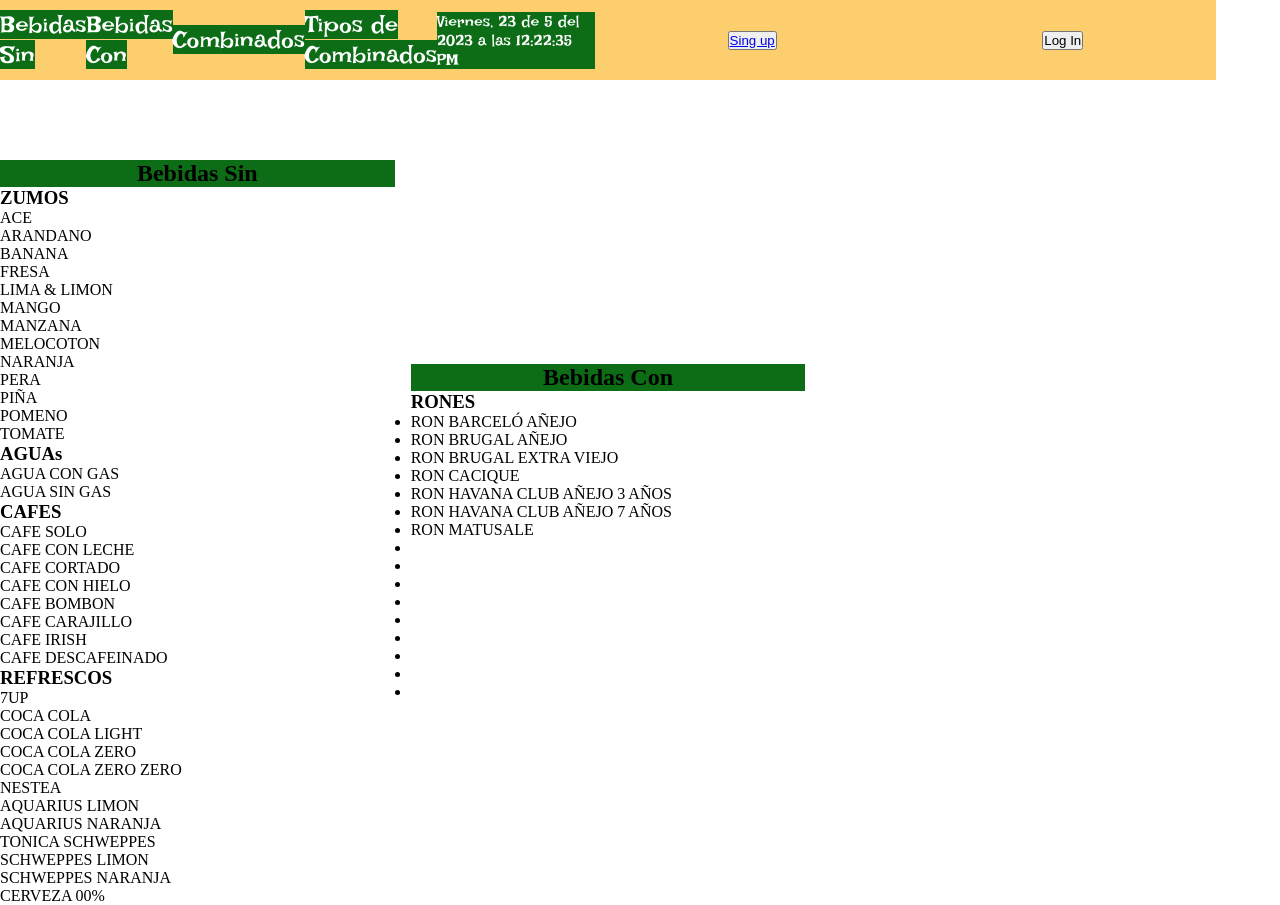
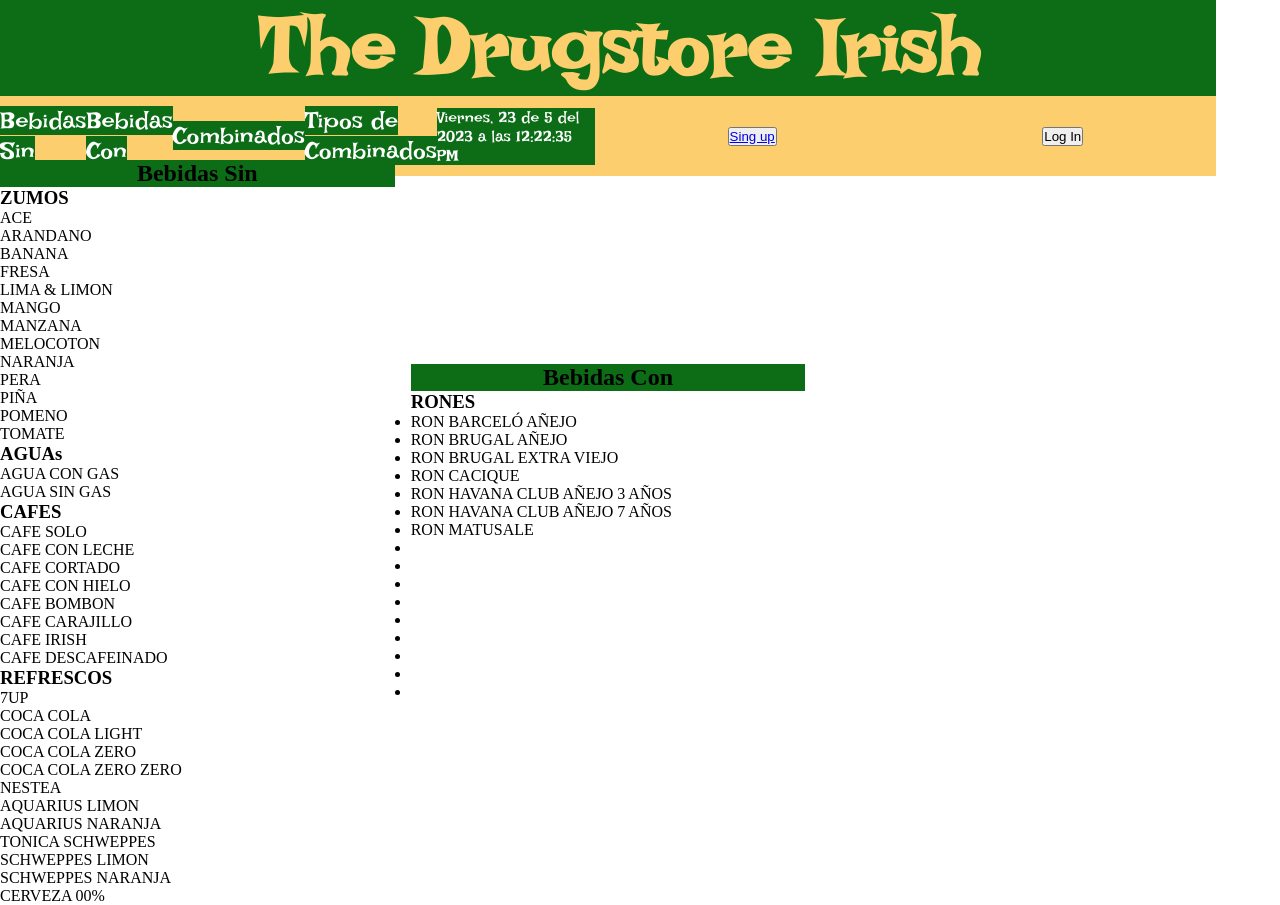
Before and after one commit to Vil-Blass/DRUGSTORE, a plain HTML site: page index.html in a window 1280 px wide. Drawn offline with Linux system fonts and the light colour scheme.

Commit message:
muetra el titulo

```diff
--- a/index.html
+++ b/index.html
@@ -12,7 +12,7 @@
 <body>
     <section class="container">
         <header class="header_container">
-            <!-- <h1 class="title_header">The Drugstore Irish</h1> -->
+            <h1 class="title_header">The Drugstore Irish</h1>
             <nav class="nav_header">
                 <ul class="ul_nav">
                     <li><a class="listado" href="#">Bebidas Sin </a></li>
```
